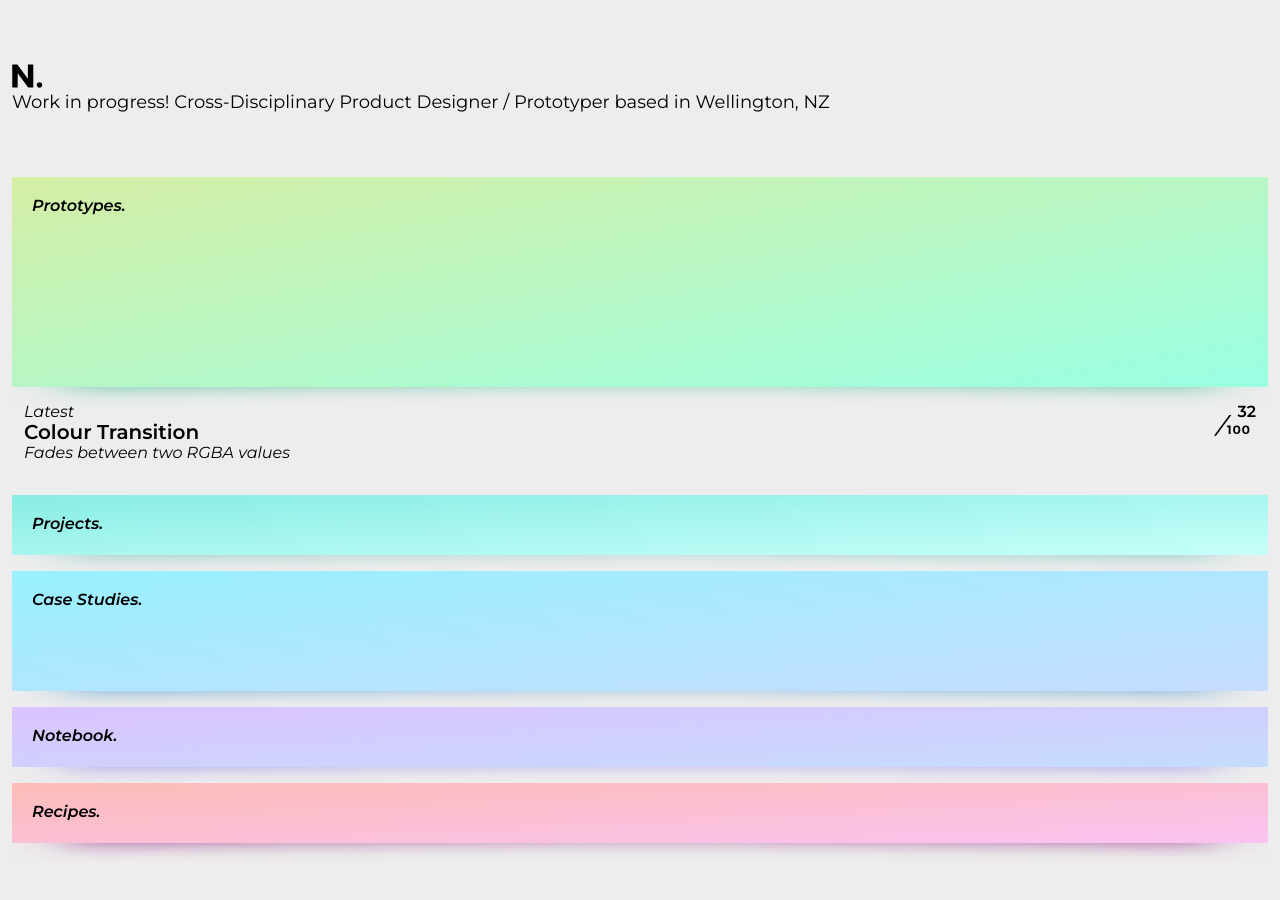
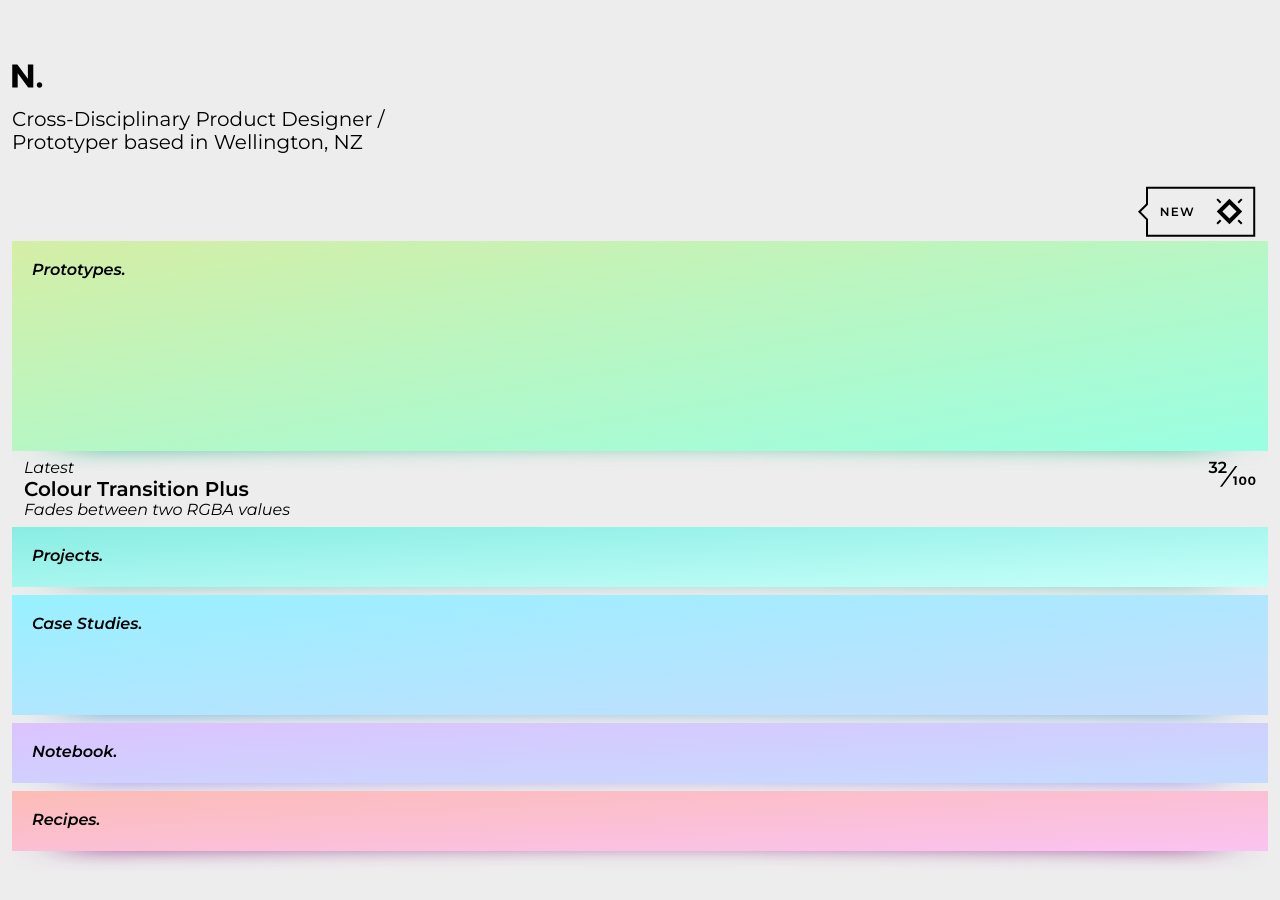
Before and after one commit to nickmangos/portfolio-v2, a Jekyll site: the page built from index.html, in a window 1280 px wide. Built offline with Jekyll 4.4.1, drawn with Linux system fonts in a browser that asks for light colours; Markdown is read by kramdown in place of the engine named in the settings.

Commit message:
Added Breakpoints

```diff
--- a/css/main.css
+++ b/css/main.css
@@ -402,6 +402,17 @@ template {
 [hidden] {
   display: none; }
 
+/* Usage
+
+.my-box {
+  padding: 10px;
+
+  @include for-desktop-up {
+    padding: 20px;
+  }
+}
+
+*/
 :root {
   font-size: 16px; }
 
@@ -421,7 +432,7 @@ h1, h2, h3, h4, p {
   margin: 0; }
 
 h1 {
-  font-size: 1.125em;
+  font-size: 1.25em;
   font-weight: 400; }
 
 .card h2 {
@@ -457,8 +468,15 @@ a {
   text-decoration: none;
   color: #000; }
 
+svg {
+  fill: #000; }
+
 a:hover {
-  text-decoration: none; }
+  text-decoration: none;
+  color: #00F;
+  fill: #00F; }
+  a:hover svg {
+    fill: #00F; }
 
 .cf:before,
 .cf:after {
@@ -472,41 +490,69 @@ a:hover {
 
 @supports (display: grid) {
   .grid {
-    display: grid; } }
+    display: grid;
+    margin: 12px;
+    grid-gap: 12px; }
+    @media (min-width: 400px) {
+      .grid {
+        display: block; } } }
 
 header {
   position: relative;
-  margin: 64px 12px 32px 12px; }
+  margin: 64px 0 32px 0; }
+
+.latest {
+  width: auto; }
+
+.header__intro {
+  margin-top: 16px;
+  max-width: 400px; }
+
+.card {
+  position: relative;
+  padding: 20px;
+  height: 60px; }
 
 aside {
   position: relative;
-  margin: 0 24px;
-  margin-bottom: 32px; }
+  margin: 8px 12px; }
 
 aside:empty {
   margin-bottom: 0; }
 
-.latest {
-  width: auto; }
+.aside__new {
+  float: right;
+  margin-bottom: -4px; }
 
-.flags {
+@media (min-width: 400px) {
+  .aside__new--small {
+    display: none; } }
+
+.aside__new--large {
+  display: none; }
+  @media (min-width: 400px) {
+    .aside__new--large {
+      display: block; } }
+
+.aside__latest h3 {
+  padding-right: 64px; }
+
+.counter {
   position: absolute;
   right: 0;
   top: 0; }
 
-.flags__counter {
+.counter__numerator {
   position: absolute;
-  right: 6px;
-  top: 12px; }
+  right: 29px;
+  top: 0;
+  font-weight: 600;
+  text-align: right; }
 
-.card {
-  position: relative;
-  margin: 0 12px 16px 12px;
-  padding: 20px;
-  height: 60px; }
-
-.flags {
-  font-weight: 600; }
+.counter__denominator {
+  position: absolute;
+  right: 0;
+  top: 7px; }
 
 .device {
   min-width: 356px; }
--- a/index.html
+++ b/index.html
@@ -9,11 +9,29 @@ title: Portfolio of Nick Mangos
 				<path fill-rule="evenodd" d="M123.282345,174.401303 L123.282345,151.6 L117.875179,151.6 L117.875179,165.671661 L107.354007,151.6 L102.24,151.6 L102.24,174.401303 L107.679739,174.401303 L107.679739,160.362215 L118.168339,174.401303 L123.282345,174.401303 Z M129.503844,169.22215 C127.907752,169.22215 126.800261,170.329642 126.800261,171.925733 C126.800261,173.554397 127.907752,174.661889 129.503844,174.661889 C131.099935,174.661889 132.24,173.554397 132.24,171.925733 C132.24,170.329642 131.099935,169.22215 129.503844,169.22215 Z" transform="translate(-102 -151)"/>
 			</svg>
 		</a>
-		<h1>Work in progress! Cross-Disciplinary Product Designer / Prototyper based in Wellington, NZ</h1>
+		<h1 class="header__intro">Cross-Disciplinary Product Designer / Prototyper based in Wellington, NZ</h1>
 	</header>
 	<section>
-		<aside>
-			<span class="new">
+		<aside class="aside aside--top cf">
+			<span class="aside__new">
+				<svg class="aside__new--small" width="47" height="36" viewBox="0 0 47 36">
+					<g fill="none" fill-rule="evenodd">
+						<path stroke="#000" stroke-width="2" d="M24,34.0710678 L18.2218254,28.2928932 L17.9289322,28 L17.5147186,28 L1,28 L1,1 L46,1 L46,28 L30.4852814,28 L30.0710678,28 L29.7781746,28.2928932 L24,34.0710678 Z"/>
+						<text fill="#000" font-family="Montserrat-SemiBold, Montserrat" font-size="12" font-weight="600" letter-spacing="1.286">
+							<tspan x="6.939" y="19">NEW</tspan>
+						</text>
+					</g>
+				</svg>
+				<svg class="aside__new--large" width="118" height="51" viewBox="0 0 118 51">
+					<g fill="none" fill-rule="evenodd">
+						<path stroke="#000" stroke-width="2" d="M1.41421356,25.7902877 L8.70710678,18.4973944 L9,18.2045012 L9,17.7902877 L9,1.68634461 L116.22973,1.68634461 L116.22973,49.6863446 L9,49.6863446 L9,33.7902877 L9,33.3760741 L8.70710678,33.0831809 L1.41421356,25.7902877 Z"/>
+						<path fill="#000" fill-rule="nonzero" d="M84.390873,25.4497475 L91.4558441,32.5147186 L98.5208153,25.4497475 L91.4558441,18.3847763 L84.390873,25.4497475 Z M91.4558441,12.7279221 L104.17767,25.4497475 L91.4558441,38.1715729 L78.7340187,25.4497475 L91.4558441,12.7279221 Z M103.062446,12.4350288 L104.476659,13.8492424 L100.941125,17.3847763 L99.5269119,15.9705627 L103.062446,12.4350288 Z M81.9705627,33.5269119 L83.3847763,34.9411255 L79.8492424,38.4766594 L78.4350288,37.0624458 L81.9705627,33.5269119 Z M104.476659,37.0624458 L103.062446,38.4766594 L99.5269119,34.9411255 L100.941125,33.5269119 L104.476659,37.0624458 Z M83.3847763,15.9705627 L81.9705627,17.3847763 L78.4350288,13.8492424 L79.8492424,12.4350288 L83.3847763,15.9705627 Z"/>
+						<text fill="#000" font-family="Montserrat-SemiBold, Montserrat" font-size="12" font-weight="600" letter-spacing="1.286">
+							<tspan x="21.781" y="30">NEW</tspan>
+						</text>
+					</g>
+				</svg>
+			</span>
 		</aside>
 		<a href="prototype.html">
 			<div class="card card__prototypes">
@@ -26,16 +44,21 @@ title: Portfolio of Nick Mangos
 				</svg>
 			</div>
 		</a>
-		<aside>
-			<div class="latest">
+		<aside class="aside aside--bottom">
+			<a href="">
+			<div class="aside__latest">
 				<p>Latest</p>
-				<h3>Colour Transition</h3>
+				<h3>Colour Transition Plus</h3>
 				<p>Fades between two RGBA values</p>
 			</div>
-			<div class="flags">
-				<a>32<svg class="flags__counter" width="36" height="21" viewBox="0 0 36 21">
-					<path fill-rule="evenodd" d="M16.588,19 L16.588,10.6 L13.108,10.6 L13.108,12.196 L14.692,12.196 L14.692,19 L16.588,19 Z M22.7337144,10.54 C25.0857144,10.54 26.3937144,12.052 26.3937144,14.788 C26.3937144,17.536 25.0857144,19.06 22.7337144,19.06 C20.3577144,19.06 19.0617144,17.536 19.0617144,14.788 C19.0617144,12.052 20.3577144,10.54 22.7337144,10.54 Z M22.7337144,11.992 C21.5457144,11.992 21.0057144,12.82 21.0057144,14.788 C21.0057144,16.768 21.5457144,17.608 22.7337144,17.608 C23.9097144,17.608 24.4497144,16.768 24.4497144,14.788 C24.4497144,12.82 23.9097144,11.992 22.7337144,11.992 Z M31.8074287,10.54 C34.1594287,10.54 35.4674287,12.052 35.4674287,14.788 C35.4674287,17.536 34.1594287,19.06 31.8074287,19.06 C29.4314287,19.06 28.1354287,17.536 28.1354287,14.788 C28.1354287,12.052 29.4314287,10.54 31.8074287,10.54 Z M31.8074287,11.992 C32.9834287,11.992 33.5234287,12.82 33.5234287,14.788 C33.5234287,16.768 32.9834287,17.608 31.8074287,17.608 C30.6194287,17.608 30.0794287,16.768 30.0794287,14.788 C30.0794287,12.82 30.6194287,11.992 31.8074287,11.992 Z M15.2982057,0 L17.2982057,0 L2,20.7814937 L0,20.7814937 L15.2982057,0 Z"/>
-				</svg></a>
+			</a>
+			<div class="counter">
+				<a>
+					<span class="counter__numerator">32</span>
+					<svg class="counter__denominator" width="36" height="21" viewBox="0 0 36 21">
+						<path fill-rule="evenodd" d="M16.588,19 L16.588,10.6 L13.108,10.6 L13.108,12.196 L14.692,12.196 L14.692,19 L16.588,19 Z M22.7337144,10.54 C25.0857144,10.54 26.3937144,12.052 26.3937144,14.788 C26.3937144,17.536 25.0857144,19.06 22.7337144,19.06 C20.3577144,19.06 19.0617144,17.536 19.0617144,14.788 C19.0617144,12.052 20.3577144,10.54 22.7337144,10.54 Z M22.7337144,11.992 C21.5457144,11.992 21.0057144,12.82 21.0057144,14.788 C21.0057144,16.768 21.5457144,17.608 22.7337144,17.608 C23.9097144,17.608 24.4497144,16.768 24.4497144,14.788 C24.4497144,12.82 23.9097144,11.992 22.7337144,11.992 Z M31.8074287,10.54 C34.1594287,10.54 35.4674287,12.052 35.4674287,14.788 C35.4674287,17.536 34.1594287,19.06 31.8074287,19.06 C29.4314287,19.06 28.1354287,17.536 28.1354287,14.788 C28.1354287,12.052 29.4314287,10.54 31.8074287,10.54 Z M31.8074287,11.992 C32.9834287,11.992 33.5234287,12.82 33.5234287,14.788 C33.5234287,16.768 32.9834287,17.608 31.8074287,17.608 C30.6194287,17.608 30.0794287,16.768 30.0794287,14.788 C30.0794287,12.82 30.6194287,11.992 31.8074287,11.992 Z M15.2982057,0 L17.2982057,0 L2,20.7814937 L0,20.7814937 L15.2982057,0 Z"/>
+					</svg>
+				</a>
 			</div>
 		</aside>
 	</section>
```
Also changed, not shown: _scss/base/base.scss (+15 -4 lines), _scss/base/variables.scss (+29 -2 lines), _scss/layout.scss (+7 -24 lines), _scss/module.scss (+55 -3 lines).
